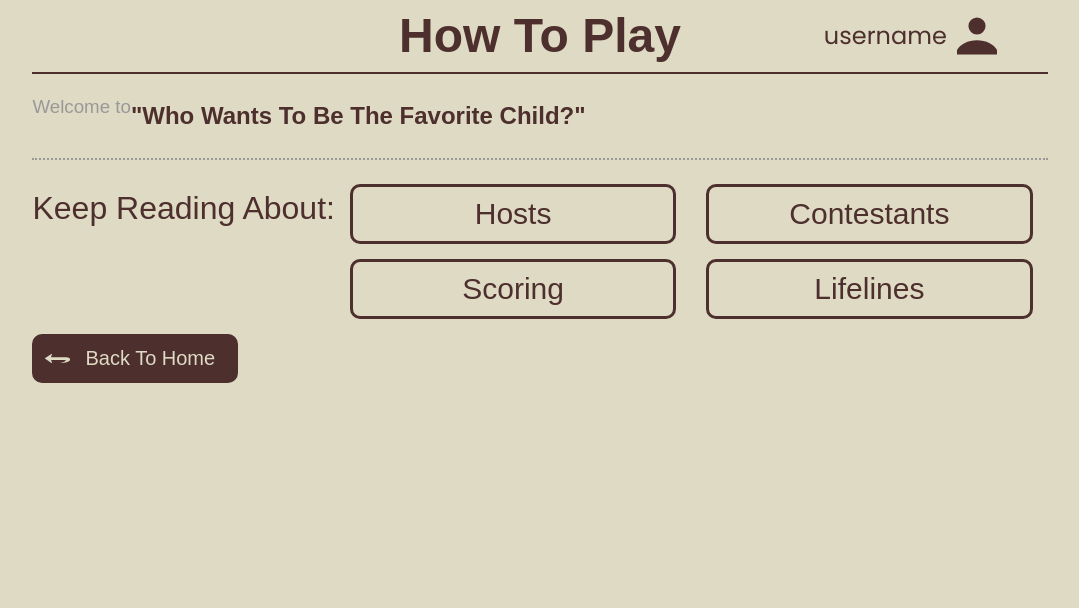
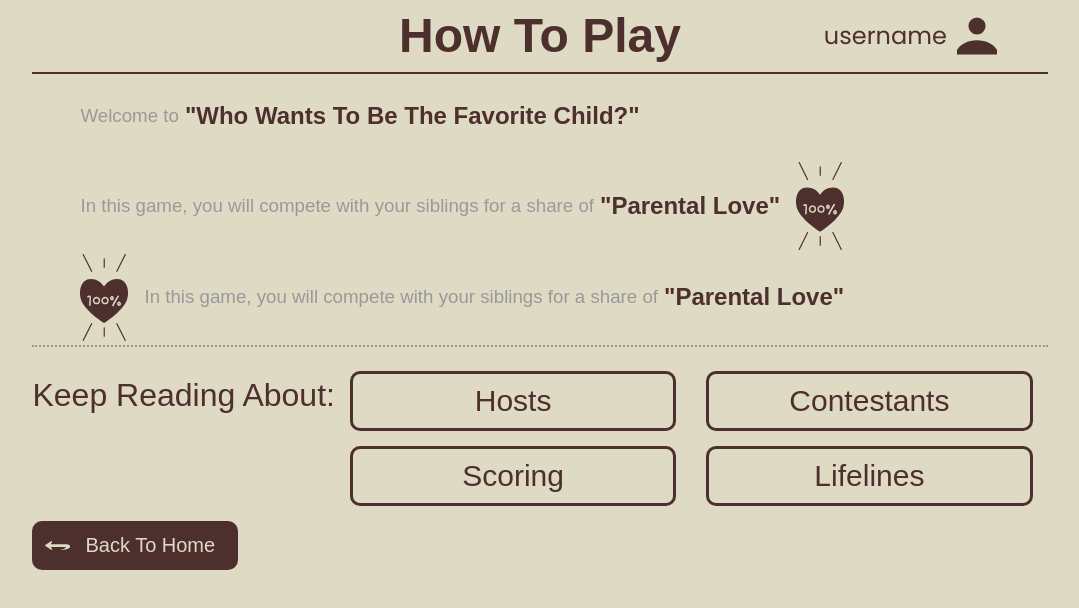
Before and after one commit to wwtbtfc/wwtbtfc-frontend, a React (Vite) app: page /overview in a window 1280 px wide. Shown: the top 608 px of the page, without its empty margins (100-1179 px from the left). Built offline with nearby package versions, Linux system fonts and the light colour scheme; a web font is replaced by a local one.

Commit message:
feat: homepage

```diff
--- a/src/styles/colors.ts
+++ b/src/styles/colors.ts
@@ -7,3 +7,5 @@ const colors = {
 };
 
 export default colors;
+
+// look up sass .scss, CSS module, can be imported from JS file, parsed like an object
--- a/src/styles/index.css
+++ b/src/styles/index.css
@@ -28,9 +28,9 @@ a {
   font-weight: 500;
   color: #646cff;
   text-decoration: inherit;
-}
-a:hover {
-  color: #535bf2;
+  &:hover {
+    color: #535bf2;
+  }
 }
 
 body {
--- a/src/views/HowToPlay/Overview/Overview.tsx
+++ b/src/views/HowToPlay/Overview/Overview.tsx
@@ -1,10 +1,12 @@
 import { TitleBanner } from '@ui/components/TitleBanner';
-
+import StyledOverview from './StyledOverview';
+import love from '../assets/Rules_Love100pct.svg';
 export const Overview = () => {
   return (
     <>
       <TitleBanner title="How To Play"></TitleBanner>
-      <div className="container" style={{ display: 'flex' }}>
+      <StyledOverview>
+        <div className="container">
           <h3
             className="plain-text"
             style={{ justifyContent: 'center', alignItems: 'center' }}
@@ -18,6 +20,37 @@ export const Overview = () => {
             "Who Wants To Be The Favorite Child?"
           </h3>
         </div>
+        <div className="container">
+          <h3
+            className="plain-text"
+            style={{ justifyContent: 'center', alignItems: 'center' }}
+          >
+            In this game, you will compete with your siblings for a share of
+          </h3>
+          <h3
+            className="highlight-text"
+            style={{ alignItems: 'center', justifyContent: 'center' }}
+          >
+            "Parental Love"
+          </h3>
+          <img className="image-right" src={love}></img>
+        </div>
+        <div className="container">
+          <img className="image-left" src={love}></img>
+          <h3
+            className="plain-text"
+            style={{ justifyContent: 'center', alignItems: 'center' }}
+          >
+            In this game, you will compete with your siblings for a share of
+          </h3>
+          <h3
+            className="highlight-text"
+            style={{ alignItems: 'center', justifyContent: 'center' }}
+          >
+            "Parental Love"
+          </h3>
+        </div>
+      </StyledOverview>
     </>
   );
 };
--- a/src/views/HowToPlay/Overview/StyledOverview.tsx
+++ b/src/views/HowToPlay/Overview/StyledOverview.tsx
@@ -0,0 +1,25 @@
+import styled from 'styled-components';
+
+const StyledOverview = styled.div`
+  .container {
+    display: flex;
+    align-items: center;
+    margin: 0em 0 0.25em 3em;
+  }
+  h3 {
+    &.highlight-text {
+      margin-left: 0.25em;
+    }
+  }
+  img {
+    width: 3em;
+    &.image-right {
+      margin: 0 1em;
+    }
+    &.image-left {
+      margin-right: 1em;
+    }
+  }
+`;
+
+export default StyledOverview;
```
Lines whose indentation alone changed are shown as unchanged.
